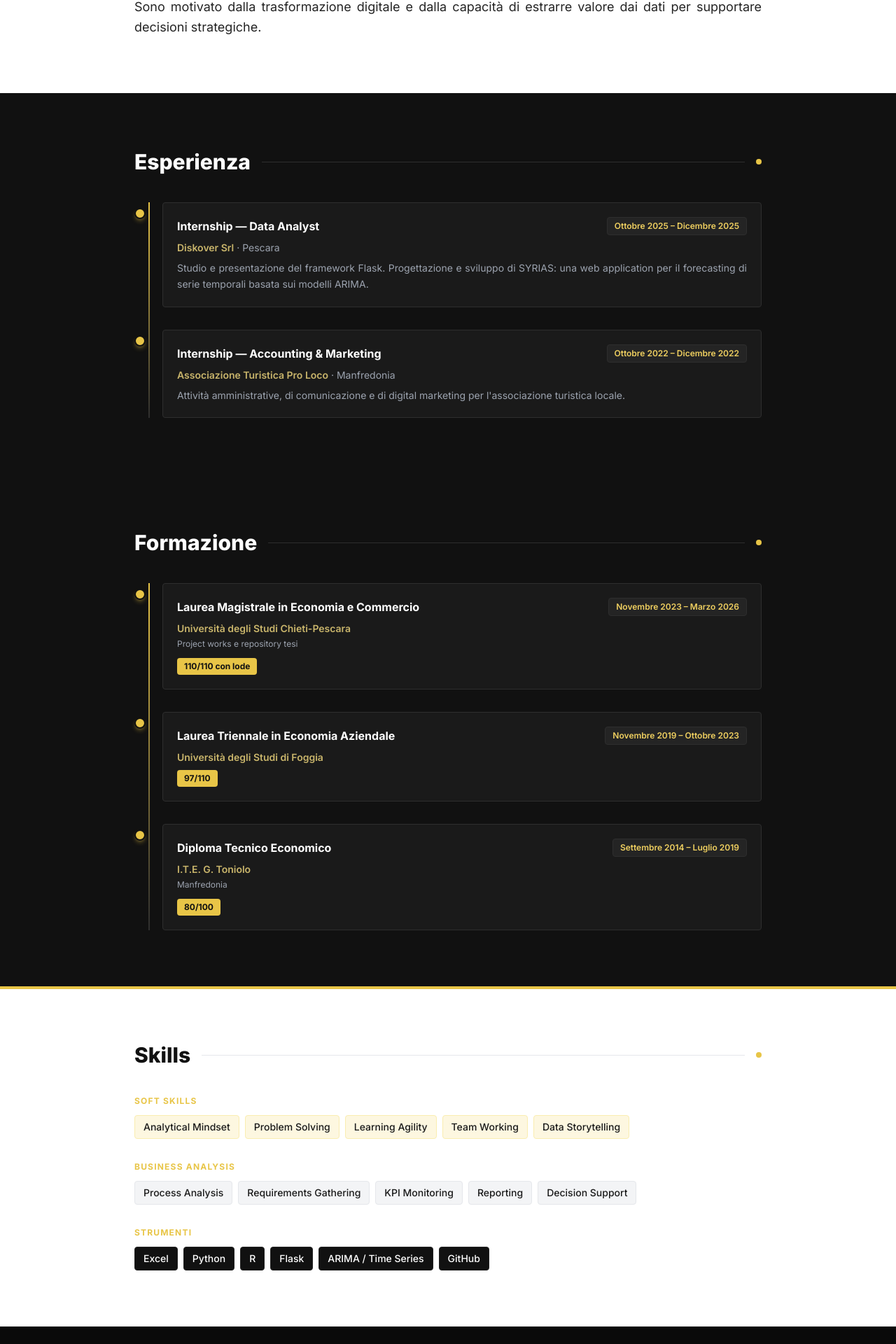
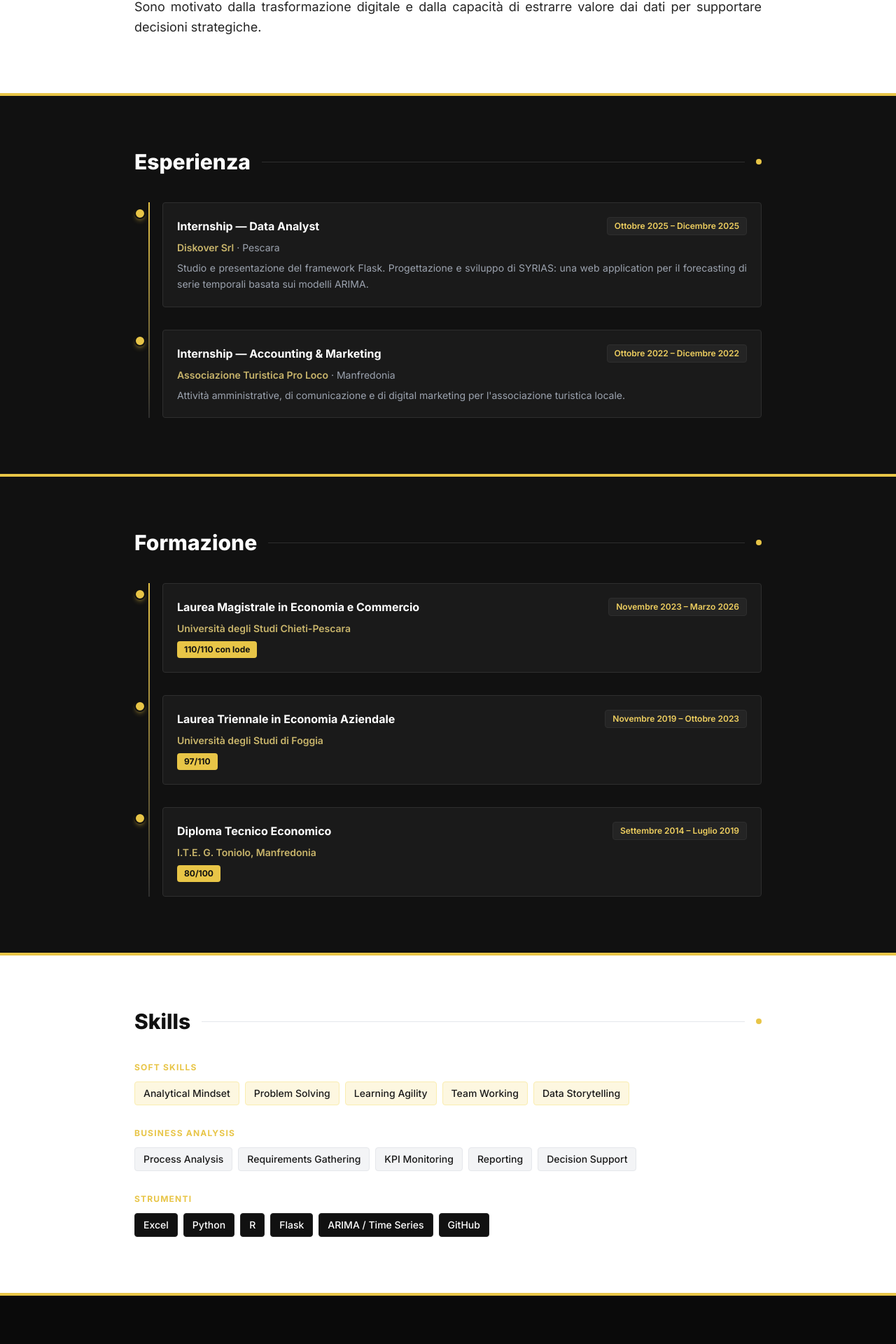
Before and after one commit to fortunatoantonio/portfolio, a React (Vite) app: page / in a window 1280 px wide. Shown: the part 1169-3089 px from the top of the page at 70% size. Built offline with nearby package versions, Linux system fonts and the light colour scheme; no server answers.

Commit message:
design: gold separator bars between all sections, certifications dark, education text fixes

```diff
--- a/src/components/Certifications.jsx
+++ b/src/components/Certifications.jsx
@@ -32,7 +32,8 @@ export default function Certifications() {
   const items = t('certifications.items', { returnObjects: true })
 
   return (
-    <section id="certifications" className="py-16 sm:py-20 px-4 sm:px-8 bg-dark-900">
+    <section id="certifications" className="relative py-16 sm:py-20 px-4 sm:px-8 bg-dark-950">
+      <div className="absolute top-0 left-0 right-0 h-1 bg-gold-500" aria-hidden="true" />
       <div className="max-w-4xl mx-auto">
         <div ref={titleRef} className="fade-up">
           <SectionTitle title={t('certifications.title')} />
--- a/src/components/Education.jsx
+++ b/src/components/Education.jsx
@@ -9,7 +9,8 @@ export default function Education() {
   const items = t('education.items', { returnObjects: true })
 
   return (
-    <section id="education" className="py-16 sm:py-20 px-4 sm:px-8 bg-dark-900">
+    <section id="education" className="relative py-16 sm:py-20 px-4 sm:px-8 bg-dark-900">
+      <div className="absolute top-0 left-0 right-0 h-1 bg-gold-500" aria-hidden="true" />
       <div className="max-w-4xl mx-auto">
         <div ref={titleRef} className="fade-up">
           <SectionTitle title={t('education.title')} />
--- a/src/components/Experience.jsx
+++ b/src/components/Experience.jsx
@@ -9,7 +9,8 @@ export default function Experience() {
   const items = t('experience.items', { returnObjects: true })
 
   return (
-    <section id="experience" className="py-16 sm:py-20 px-4 sm:px-8 bg-dark-900">
+    <section id="experience" className="relative py-16 sm:py-20 px-4 sm:px-8 bg-dark-900">
+      <div className="absolute top-0 left-0 right-0 h-1 bg-gold-500" aria-hidden="true" />
       <div className="max-w-4xl mx-auto">
         <div ref={titleRef} className="fade-up">
           <SectionTitle title={t('experience.title')} />
--- a/src/components/Projects.jsx
+++ b/src/components/Projects.jsx
@@ -43,7 +43,8 @@ export default function Projects() {
   const items = t('projects.items', { returnObjects: true })
 
   return (
-    <section id="projects" className="py-16 sm:py-20 px-4 sm:px-8 bg-dark-950">
+    <section id="projects" className="relative py-16 sm:py-20 px-4 sm:px-8 bg-dark-950">
+      <div className="absolute top-0 left-0 right-0 h-1 bg-gold-500" aria-hidden="true" />
       <div className="max-w-6xl mx-auto">
         <div ref={titleRef} className="fade-up">
           <SectionTitle title={t('projects.title')} />
--- a/src/i18n/en.json
+++ b/src/i18n/en.json
@@ -69,7 +69,7 @@
         "institution": "University of Chieti-Pescara",
         "period": "November 2023 – March 2026",
         "grade": "110/110 with honors",
-        "note": "Project works and thesis repository"
+        "note": ""
       },
       {
         "degree": "Bachelor's Degree in Business Administration",
@@ -80,10 +80,10 @@
       },
       {
         "degree": "Technical Economic Diploma",
-        "institution": "I.T.E. G. Toniolo",
+        "institution": "I.T.E. G. Toniolo, Manfredonia",
         "period": "September 2014 – July 2019",
         "grade": "80/100",
-        "note": "Manfredonia"
+        "note": ""
       }
     ]
   },
--- a/src/i18n/it.json
+++ b/src/i18n/it.json
@@ -69,7 +69,7 @@
         "institution": "Università degli Studi Chieti-Pescara",
         "period": "Novembre 2023 – Marzo 2026",
         "grade": "110/110 con lode",
-        "note": "Project works e repository tesi"
+        "note": ""
       },
       {
         "degree": "Laurea Triennale in Economia Aziendale",
@@ -80,10 +80,10 @@
       },
       {
         "degree": "Diploma Tecnico Economico",
-        "institution": "I.T.E. G. Toniolo",
+        "institution": "I.T.E. G. Toniolo, Manfredonia",
         "period": "Settembre 2014 – Luglio 2019",
         "grade": "80/100",
-        "note": "Manfredonia"
+        "note": ""
       }
     ]
   },
```
